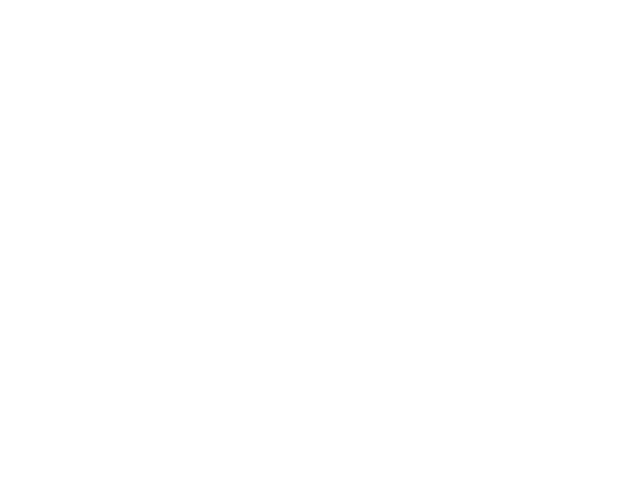
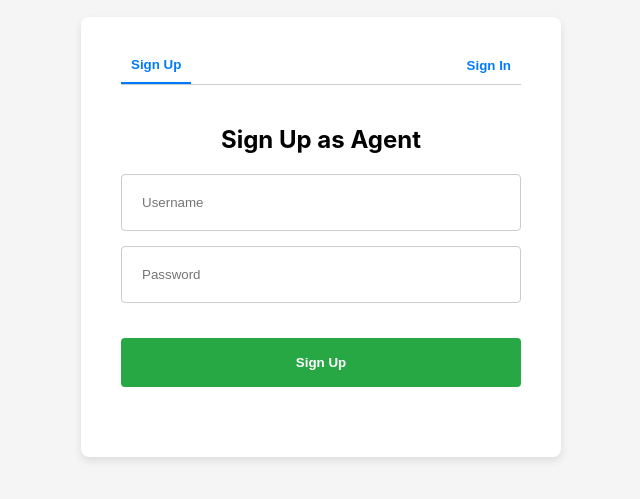
Before and after one commit to missusk/message-app-branch-int, a React (Create React App) app in the folder frontend/: page /auth/1 in a window 1280 px wide. Before the commit this address had no page. Shown: the part 163-662 px from the top of the page, without its empty margins (319-959 px from the left). Built offline with nearby package versions, Linux system fonts and the light colour scheme.

Commit message:
Added styling to auth forms

```diff
--- a/frontend/src/App.js
+++ b/frontend/src/App.js
@@ -1,15 +1,14 @@
 import { BrowserRouter as Router, Route, Routes } from 'react-router-dom';
-import SignUp from './components/SignUp';
-import SignIn from './components/SignIn';
+import LandingPage from './components/LandingPage';
+import AuthPage from './components/AuthPage';
 
 function App() {
   return (
     <Router>
       <div className="App">
         <Routes>
-          <Route path="/signup/:role" element={<SignUp />} />
-          <Route path="/login/customers" element={<SignIn role="customers" />} />
-          <Route path="/login/agents" element={<SignIn role="agents" />} />
+          <Route path="/" element={<LandingPage />} />
+          <Route path="/auth/:role" element={<AuthPage />} />
         </Routes>
       </div>
     </Router>
--- /dev/null
+++ b/frontend/src/components/AuthPage.js
@@ -0,0 +1,36 @@
+import { useState } from 'react';
+import { useParams } from 'react-router-dom';
+import SignUp from './SignUp';
+import SignIn from './SignIn';
+import '../styles/AuthPage.css';
+
+const AuthPage = () => {
+  const { role } = useParams();
+  const [activeTab, setActiveTab] = useState('signup');
+
+  return (
+    <div className="auth-page">
+      <div className="auth-card">
+        <div className="tabs">
+          <button
+            className={activeTab === 'signup' ? 'active' : ''}
+            onClick={() => setActiveTab('signup')}
+          >
+            Sign Up
+          </button>
+          <button
+            className={activeTab === 'signin' ? 'active' : ''}
+            onClick={() => setActiveTab('signin')}
+          >
+            Sign In
+          </button>
+        </div>
+        <div className="form-content">
+          {activeTab === 'signup' ? <SignUp role={role} /> : <SignIn role={role} />}
+        </div>
+      </div>
+    </div>
+  );
+};
+
+export default AuthPage;
--- /dev/null
+++ b/frontend/src/components/LandingPage.js
@@ -0,0 +1,27 @@
+import { useNavigate } from 'react-router-dom';
+import '../styles/LandingPage.css';
+
+const LandingPage = () => {
+  const navigate = useNavigate();
+
+  return (
+    <div className="landing-page">
+      <h1>Welcome! Choose Your Role</h1>
+      <div className="role-cards">
+        <div className="role-card" onClick={() => navigate('/auth/customers')}>
+          <h2>Customer</h2>
+          <p>If you're a customer, sign up or log in here to get started and manage your services. You can chat with our agents.</p>
+          <button>Select Customer</button>
+        </div>
+
+        <div className="role-card" onClick={() => navigate('/auth/agents')}>
+          <h2>Agent</h2>
+          <p>If you're an agent, sign up or log in here to manage customer requests. You will see all the assigned and unassigned customers.</p>
+          <button>Select Agent</button>
+        </div>
+      </div>
+    </div>
+  );
+};
+
+export default LandingPage;
--- /dev/null
+++ b/frontend/src/styles/AuthPage.css
@@ -0,0 +1,67 @@
+.auth-page {
+  display: flex;
+  justify-content: center;
+  align-items: center;
+  height: 100vh;
+  background-color: #f5f5f5;
+}
+
+.auth-card {
+  width: 400px;
+  height: 400px;
+  padding: 20px 40px;
+  background-color: #fff;
+  box-shadow: 0 4px 8px rgba(0, 0, 0, 0.1);
+  border-radius: 8px;
+  text-align: center;
+}
+
+.tabs {
+  display: flex;
+  justify-content: space-between;
+  margin-bottom: 40px;
+  border-bottom: 1px solid #ccc;
+}
+
+button {
+  padding: 10px;
+  border: none;
+  background: none;
+  cursor: pointer;
+  font-weight: bold;
+  color: #007bff;
+}
+
+button.active {
+  border-bottom: 2px solid #007bff;
+  color: #007bff;
+}
+
+.form-content {
+  margin-top: 20px;
+}
+
+input {
+  width: 100%;
+  padding: 20px;
+  margin-bottom: 15px;
+  border: 1px solid #ccc;
+  border-radius: 4px;
+  box-sizing: border-box;
+}
+
+button[type="submit"] {
+  width: 100%;
+  padding: 17px;
+  margin-top: 20px;
+  border: none;
+  background-color: #28a745;
+  color: white;
+  font-weight: bold;
+  border-radius: 4px;
+  cursor: pointer;
+}
+
+button[type="submit"]:hover {
+  background-color: #218838;
+}
--- /dev/null
+++ b/frontend/src/styles/LandingPage.css
@@ -0,0 +1,32 @@
+.landing-page {
+  text-align: center;
+  padding: 50px;
+}
+
+.role-cards {
+  display: flex;
+  justify-content: center;
+  gap: 20px;
+}
+
+.role-card {
+  border: 1px solid #ccc;
+  padding: 20px;
+  width: 250px;
+  cursor: pointer;
+  border-radius: 8px;
+  transition: box-shadow 0.3s;
+}
+
+.role-card:hover {
+  box-shadow: 0px 4px 15px rgba(0, 0, 0, 0.1);
+}
+
+button {
+  margin-top: 10px;
+  padding: 10px 15px;
+  border: none;
+  background-color: #5cb85c;
+  color: white;
+  cursor: pointer;
+}
```
